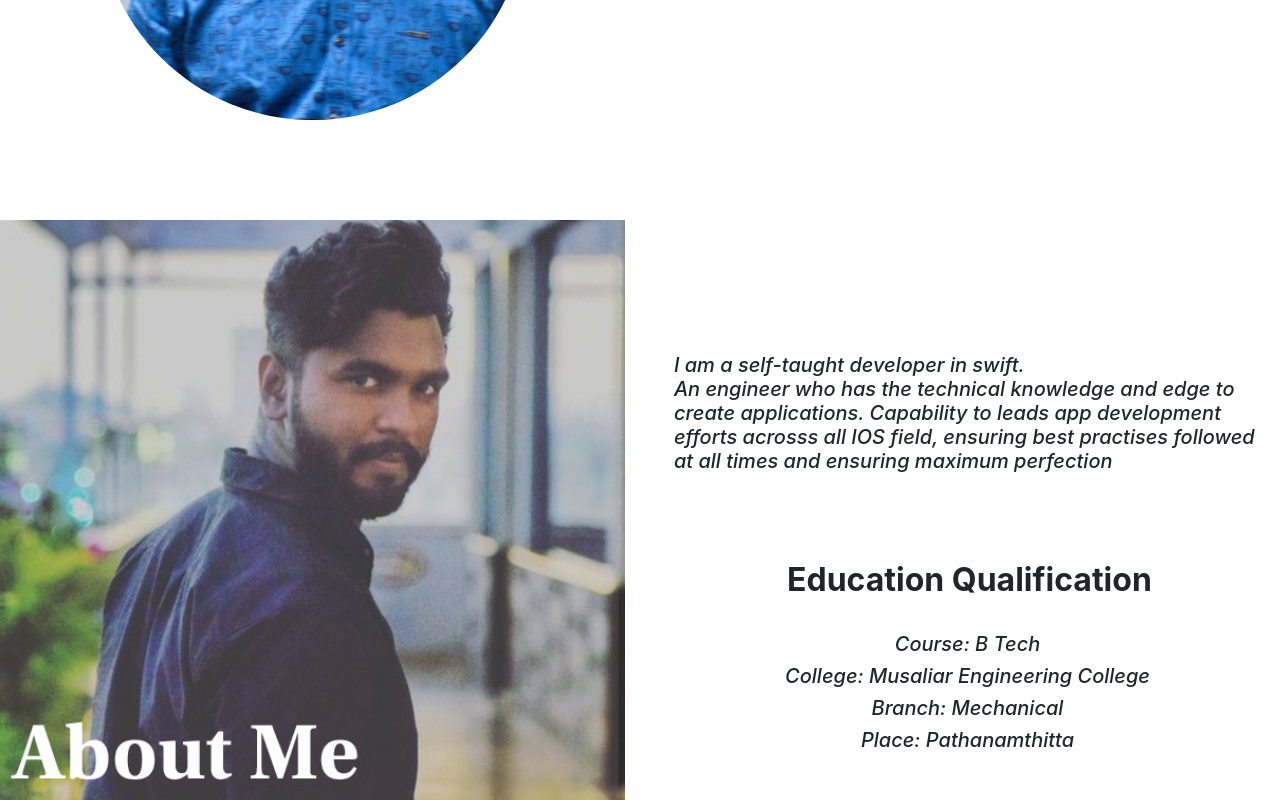
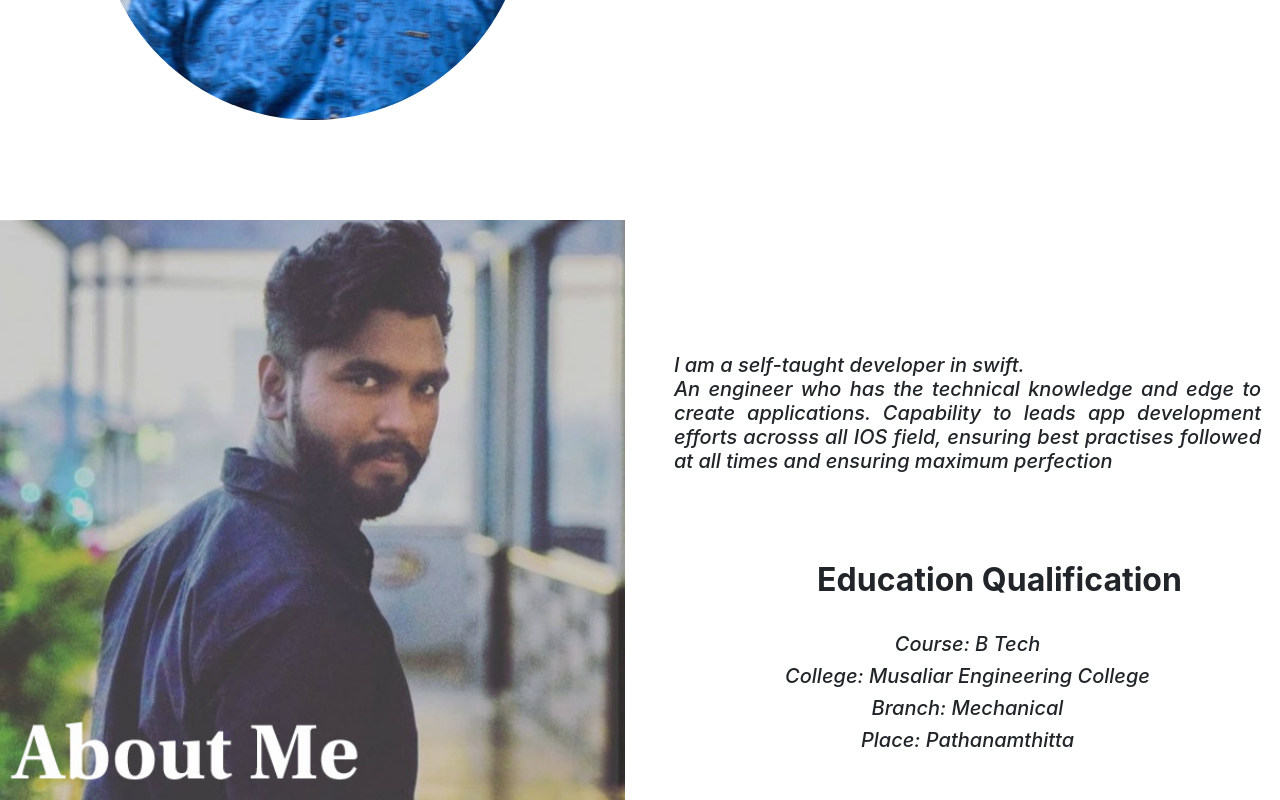
Before and after one commit to VisakhD/Visakh-Static-protfolio, a plain HTML site: page index.html in a window 1280 px wide. Shown: the part 404-1204 px from the top of the page. Drawn offline with nearby package versions, Linux system fonts and the light colour scheme.

Commit message:
Update index.html

```diff
--- a/index.html
+++ b/index.html
@@ -80,7 +80,8 @@
             </div>
             <div class="col-md-6" style="padding-top: 3cm;" >
               <div>
-              <h5 style="font-style: italic; padding: 0.5cm;" class="justify-content-center"> I am a self-taught developer in swift. <br> An engineer who has the technical knowledge and edge
+             <h5  style="font-style: italic; padding: 0.5cm;text-align: justify;
+              text-justify: inter-word;" > I am a self-taught developer in swift. <br> An engineer who has the technical knowledge and edge
                 to create applications. Capability to leads app development efforts acrosss all IOS field, ensuring best practises followed at all times
                   and ensuring maximum perfection   </h5>
                     <br>
@@ -89,7 +90,7 @@
 
 
                     <div style="padding-left: 5vw; justify-content: center;" >
-                     <H3 style="font-size: xx-large; margin-left: 1.8cm; padding-top: 1cm;  "><b>Education Qualification</b>  </H3>
+                     <H3 style="font-size: xx-large; padding-top: 1cm; text-align: center; "><b>Education Qualification</b>  </H3>
                       <br></div>
                       <div style="font-style:italic" class="text-center">
                       <h5>Course: B Tech</h5>
```
